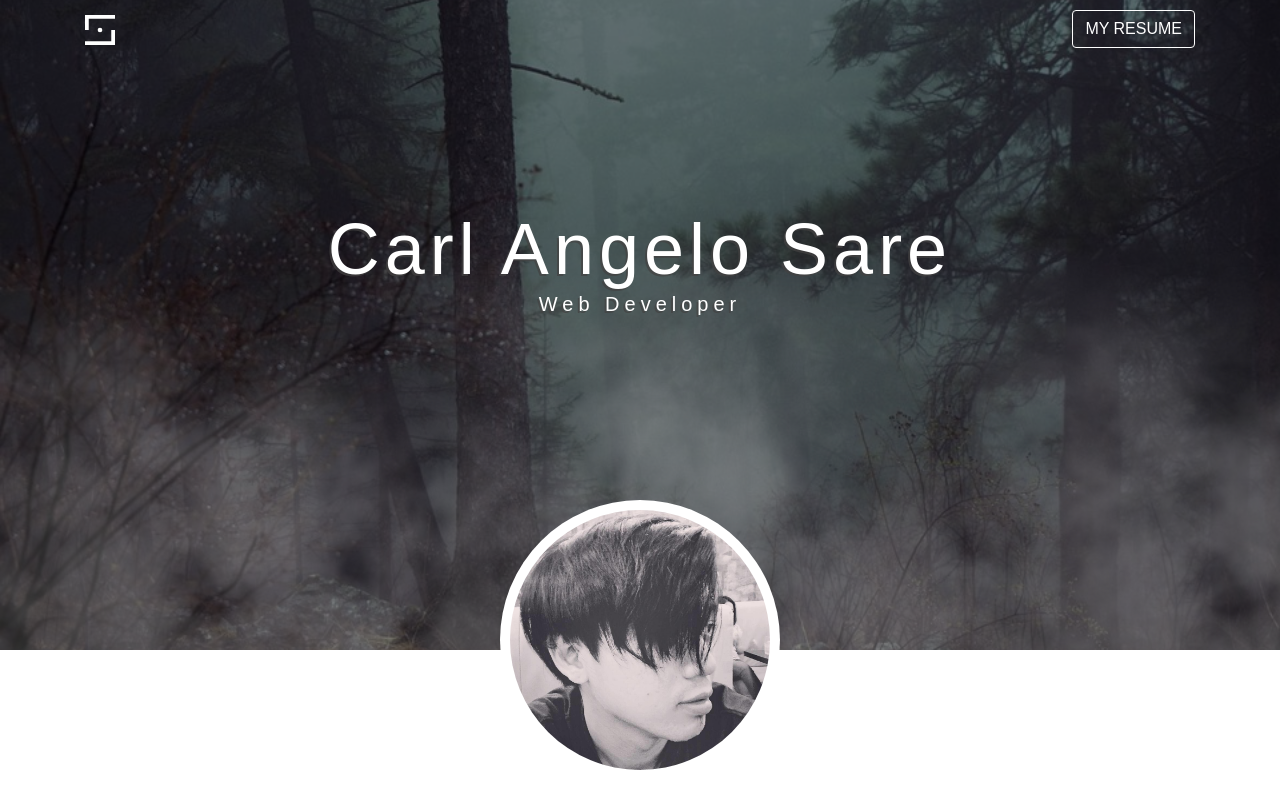
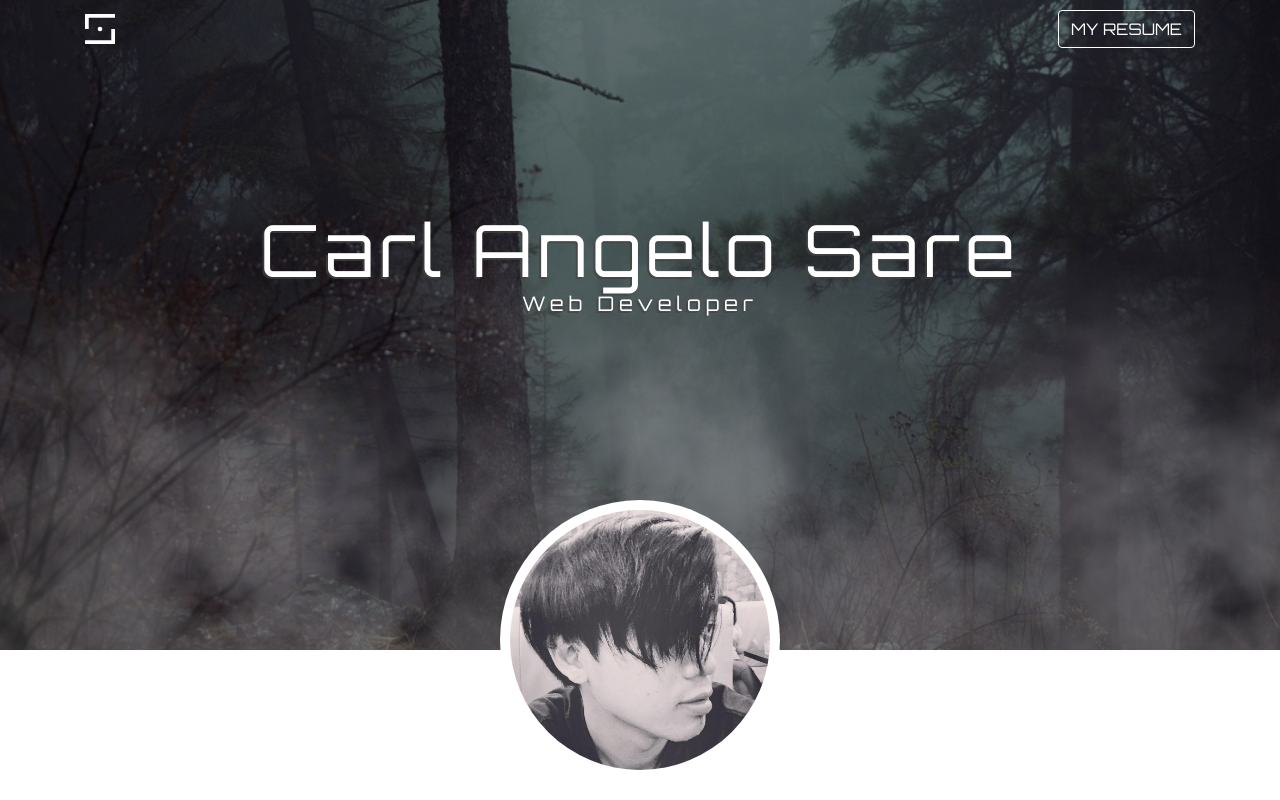
Before and after one commit to carl-angelo/carl-angelo.github.io, a website: page index.html in a window 1280 px wide. Shown: the top 800 px of the page. Drawn offline with Linux system fonts and the light colour scheme.

Commit message:
Uncomment google font

```diff
--- a/index.html
+++ b/index.html
@@ -3,7 +3,7 @@
     <head>
         <title>Profile - Carl Angelo B. Sare</title>
         <link rel="stylesheet" href="assets/css/bootstrap.min.css"/>
-        <!-- <link href="https://fonts.googleapis.com/css?family=Orbitron" rel="stylesheet"> -->
+        <link href="https://fonts.googleapis.com/css?family=Orbitron" rel="stylesheet">
         <link rel="stylesheet" href="assets/css/style.css"/>
     </head>
     <body>
```
